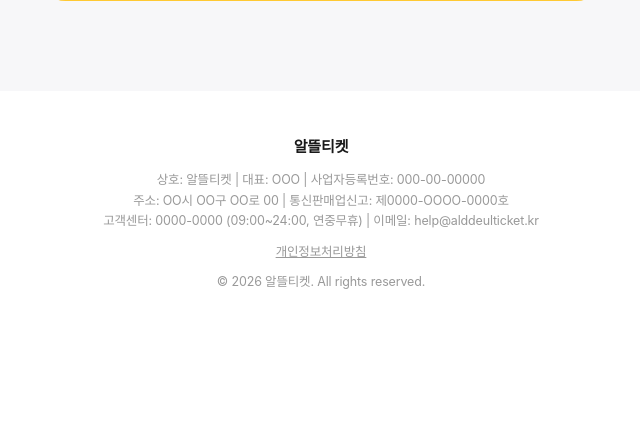
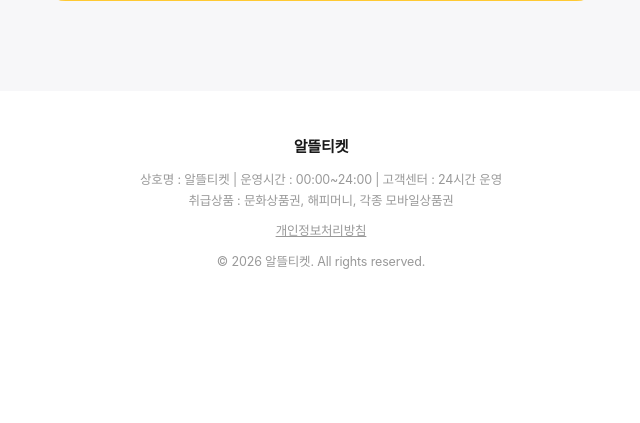
Before and after one commit to Jeongdonghwan/ticket_prj, a Flask app: page / in a window 1280 px wide. Shown: the part 5804-6227 px from the top of the page, without its empty margins (319-959 px from the left). After the commit the page ends 6073 px from the top, so only its background shows below. Run offline with Flask 3, Linux system fonts and the light colour scheme; data that the repository does not hold is empty; some web fonts are replaced.

Commit message:
푸터 정보 갱신(상호/운영시간/고객센터/취급상품) + 상담 버튼을 채널톡 홈 링크로 변경
Co-Authored-By: Claude Fable 5 <noreply@anthropic.com>

```diff
--- a/templates/index.html
+++ b/templates/index.html
@@ -519,10 +519,8 @@ footer a{text-decoration:underline}
 <footer>
   <div class="wrap">
     <div class="f-logo">알뜰티켓</div>
-    {# TODO(대표 확인): 오픈 전 실제 사업자 정보로 교체 (상호/대표/사업자등록번호/주소/통신판매업신고) — CLAUDE.md 7절 #}
-    <p>상호: 알뜰티켓 | 대표: OOO | 사업자등록번호: 000-00-00000<br>
-    주소: OO시 OO구 OO로 00 | 통신판매업신고: 제0000-OOOO-0000호<br>
-    고객센터: {{ PHONE_NUMBER }} (09:00~24:00, 연중무휴) | 이메일: help@alddeulticket.kr</p>
+    <p>상호명 : 알뜰티켓 | 운영시간 : 00:00~24:00 | 고객센터 : 24시간 운영<br>
+    취급상품 : 문화상품권, 해피머니, 각종 모바일상품권</p>
     <p style="margin-top:10px"><a href="{{ url_for('privacy') }}">개인정보처리방침</a></p>
     <p style="margin-top:10px">© 2026 알뜰티켓. All rights reserved.</p>
   </div>
@@ -532,7 +530,7 @@ footer a{text-decoration:underline}
   {% if CHANNELTALK_PLUGIN_KEY %}{# 채널톡 키 등록 전까지 자동 숨김 — .env CHANNELTALK_PLUGIN_KEY 입력 시 다시 표시됨 #}
   <button class="fab ch" onclick="openChannel()" aria-label="채널톡 상담"><span class="tip">채널톡 상담</span><svg aria-hidden="true"><use href="#i-chat"/></svg></button>
   {% endif %}
-  <a class="fab tel" href="tel:{{ PHONE_NUMBER }}" aria-label="전화 문의"><span class="tip">전화 문의</span><svg aria-hidden="true"><use href="#i-chat"/></svg></a>
+  <a class="fab tel" href="https://alleell.channel.io/home" target="_blank" rel="noopener" aria-label="채널톡 상담"><span class="tip">채널톡 상담</span><svg aria-hidden="true"><use href="#i-chat"/></svg></a>
   {# TODO(대표 확인): 카카오톡 채널 URL 확보 시 config.py KAKAO_CHANNEL_URL 교체 — CLAUDE.md 8절 #}
   <a class="fab kko" href="{{ KAKAO_CHANNEL_URL }}" aria-label="카카오톡 문의"><span class="tip">카카오톡 문의</span><svg aria-hidden="true"><use href="#i-chat-f"/></svg></a>
   <button class="fab top" onclick="scrollTo({top:0,behavior:'smooth'})" aria-label="맨 위로"><svg aria-hidden="true"><use href="#i-up"/></svg></button>
```
